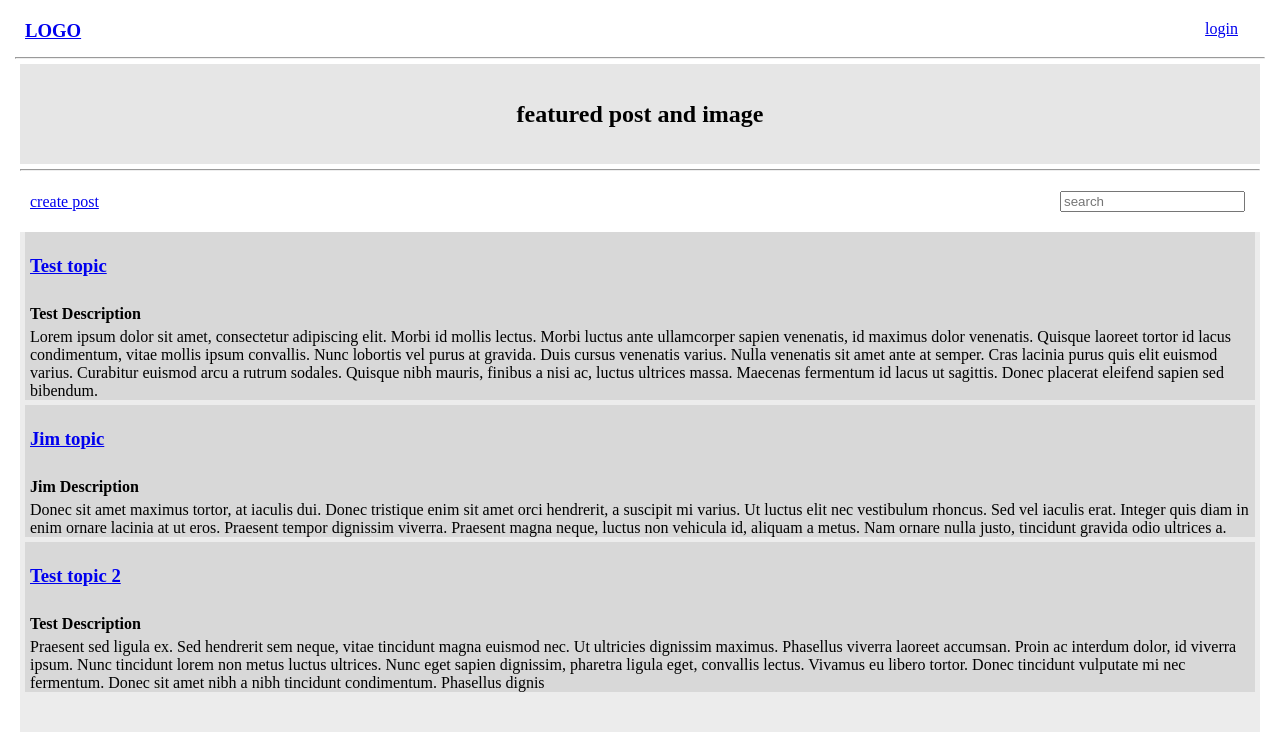
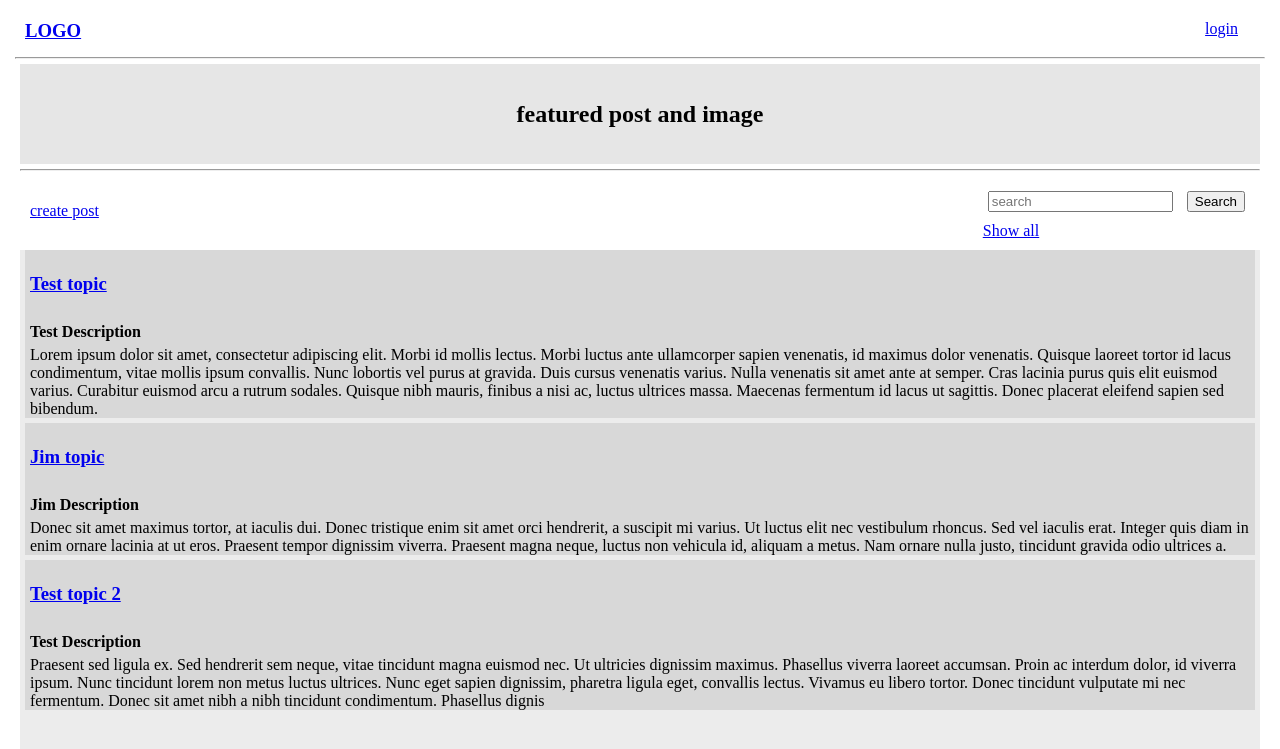
Before and after one commit to Swai15/Devfeel, a Django app: page / in a window 1280 px wide. Shown: the top 749 px of the page. Run offline with Django 4.2, Linux system fonts and the light colour scheme; data comes from the database, SQL or seed files in the repository; some libraries are stand-ins or nearby versions.

Commit message:
Search functionality home page

```diff
--- a/base/templates/base/home.html
+++ b/base/templates/base/home.html
@@ -12,9 +12,11 @@
     </div>
 
     <div class="search-posts">
-      <form action="">
-        <input type="text" placeholder="search" />
+      <form action="{% url 'home' %}">
+        <input name="search" type="search" id="search-home" placeholder="search" />
+        <button type="submit">Search</button>
       </form>
+      <a href="{% url 'home' %}">Show all</a>
     </div>
   </div>
 
--- a/base/views.py
+++ b/base/views.py
@@ -2,6 +2,7 @@
 from django.http import JsonResponse
 from django.contrib.auth import authenticate, login, logout
 from django.contrib.auth.decorators import login_required
+from django.db.models import Q
 from django.contrib import messages
 from .forms import RegisterForm, CreatePostForm
 from django.utils.html import strip_tags
@@ -12,11 +13,29 @@
 
 
 def home(request):
-  posts = Post.objects.all()
+  search_posts = request.GET.get('search')
+
+  if search_posts:
+    posts = Post.objects.filter(Q(topic__icontains=search_posts) | Q(author__name__icontains=search_posts))
+  else:
+    posts = Post.objects.all()
 
   context = {'posts': posts}
 
   return render(request, 'base/home.html', context)
+
+
+# def search(request):
+#   search_post = request.GET.get('search')
+#   if search_post:
+#     posts= Post.objects.filter(Q(topic__icontains=search_post) | Q(author__name__icontains=search_post))
+#   else:
+#     posts = Post.objects.all()
+
+
+#   context = {}
+#   return render(request, '', context)
+
 
 
 def loginPage(request):
```
